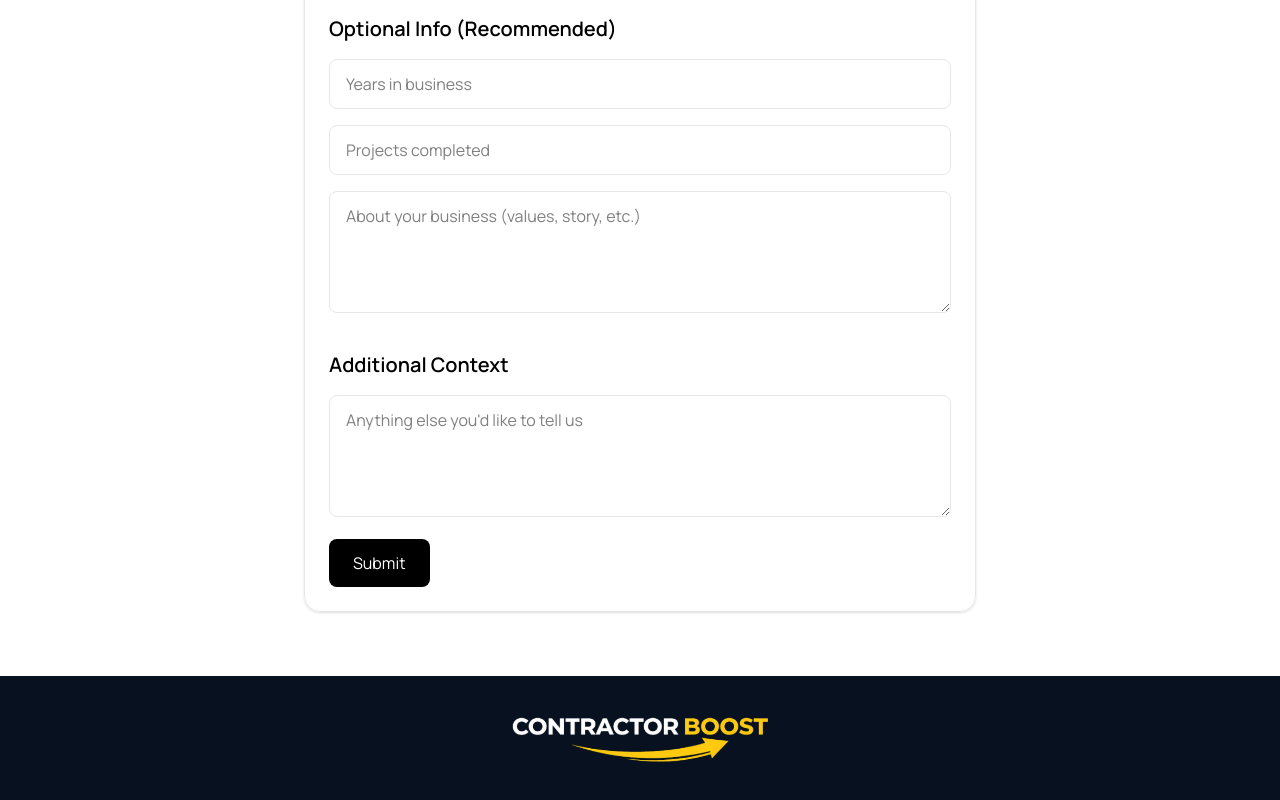
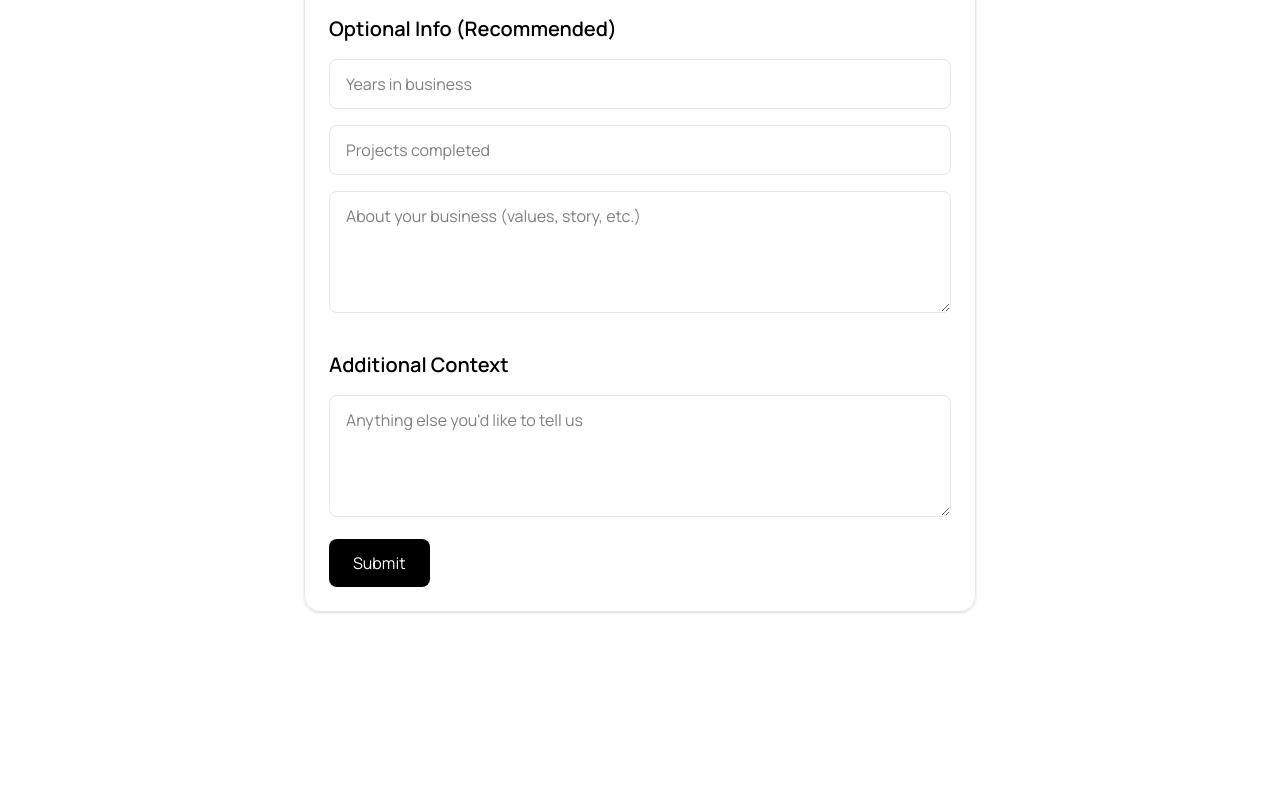
Before and after one commit to JohannesKarasik/ContractorBoost, a Next.js app: page /client-form in a window 1280 px wide. Shown: the part 1270-2070 px from the top of the page. After the commit the page ends 1946 px from the top, so only its background shows below. Built offline with nearby package versions, Linux system fonts and the light colour scheme.

Commit message:
Initial commit

```diff
--- a/src/app/components/Layout/Header/ClientFormFooter.tsx
+++ b/src/app/components/Layout/Header/ClientFormFooter.tsx
@@ -7,19 +7,7 @@ import Script from 'next/script'
 const ClientFormFooter = () => {
   return (
     <>
-      <footer className='bg-[#07111f] py-10' id='Footer'>
-        <div className='mx-auto flex max-w-7xl items-center justify-center px-4 sm:px-6 lg:px-8'>
-          <Link href='/' className='flex items-center'>
-            <Image
-              src='/images/logodark.png'
-              alt='Logo'
-              width={160}
-              height={48}
-              className='h-auto w-auto max-h-12'
-            />
-          </Link>
-        </div>
-      </footer>
+
 
       <Script
         src='https://beta.leadconnectorhq.com/loader.js'
```
